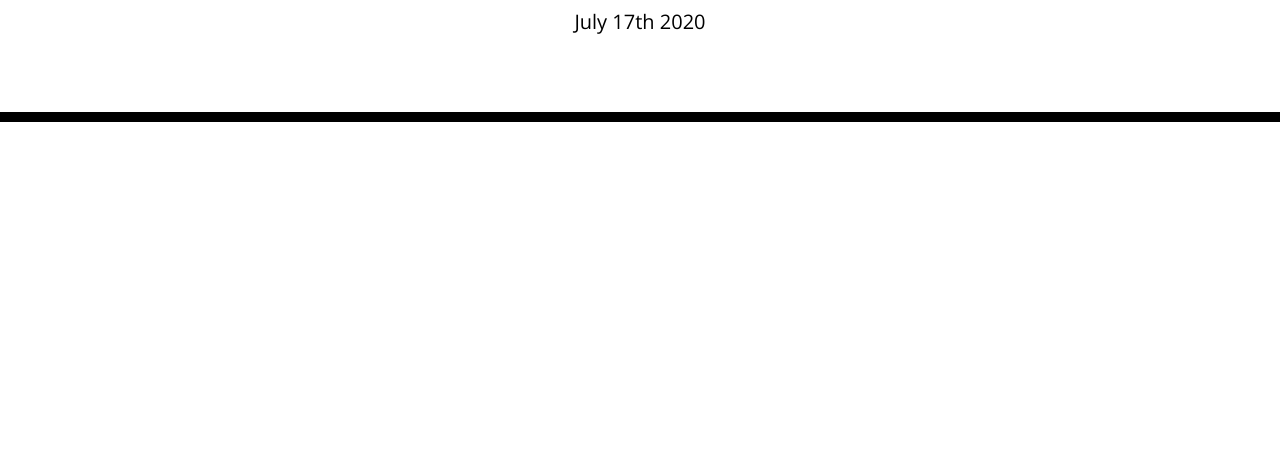
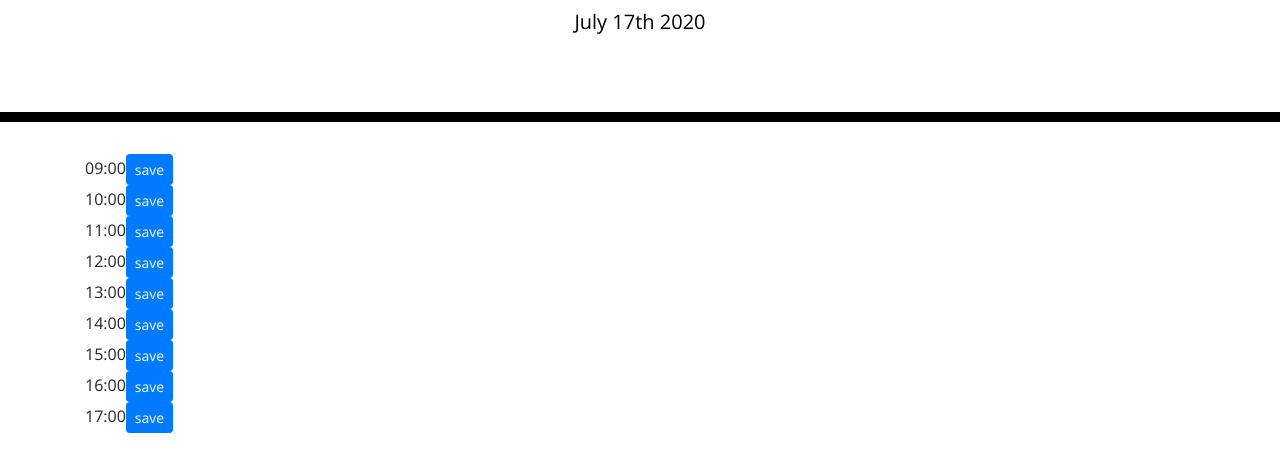
Before and after one commit to jnsmelinda/Work-Day-Scheduler, a plain HTML site: page index.html in a window 1280 px wide. Shown: the part 182-654 px from the top of the page. Drawn offline with nearby package versions, Linux system fonts and the light colour scheme.

Commit message:
creating the structure of the day

```diff
--- a/index.html
+++ b/index.html
@@ -19,7 +19,15 @@
         <p class="lead">A simple calendar app for scheduling your work day</p>
         <p id="currentDay" class="lead"></p>
     </header>
-  <div class="container">
+    <div class="container" id="calendarItems">
+        <!-- <li></li>
+        <li></li>
+        <li></li>
+        <li></li>
+        <li></li>
+        <li></li>
+        <li></li>
+        <li></li> -->
     </div>
 
     <script src="https://code.jquery.com/jquery-3.4.1.min.js"></script>
--- a/index.js
+++ b/index.js
@@ -1,6 +1,32 @@
+const hours = ["09:00", "10:00", "11:00", "12:00", "13:00", "14:00", "15:00", "16:00", "17:00"];
+
 $(document).ready(function () {
+    let date = $("#currentDay").text(moment().format("MMMM Do YYYY"));
 
-    $("#currentDay").text(moment().format("MMMM Do YYYY"));
+    for (let i = 0; i < hours.length; i++) {
+        const item = document.createElement("div");
+        $(item).attr("id", "calendarItem-" + i);
+        $(item).text(hours[i]);
 
 
+        const button = document.createElement("button");
+        button.id = "saveCalendarItem-" + i;
+        button.classList = "btn btn-primary btn-sm";
+        button.textContent = "save";
+        button.onclick = () => saveCalendarItem(i);
+        item.appendChild(button);
+
+        document.getElementById("calendarItems").appendChild(item);
+    }
+
+    // $("li").each(function(i, element) {
+    //     const item = document.createElement("div");
+
+
+    //     $(element).text(hours[i]);
+    // });
 });
+
+function saveCalendarItem(calendarItemIndex) {
+    console.log("Saving item at " + hours[calendarItemIndex]);
+}
```
Lines whose indentation alone changed are shown as unchanged.
